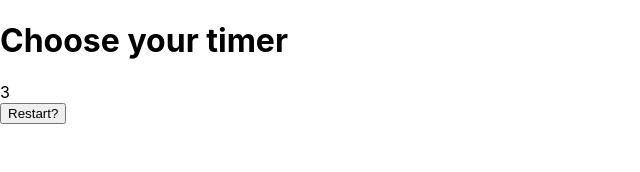
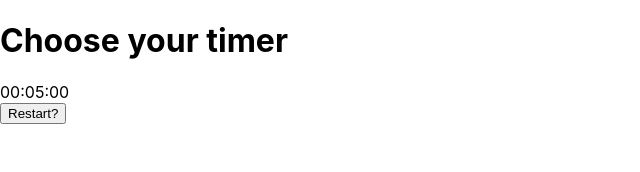
Before and after one commit to baldore/daily-timers-react, a Next.js app: page / in a window 1280 px wide. Shown: the top 172 px of the page, without its empty margins (0-640 px from the left). Built offline with nearby package versions, Linux system fonts and the light colour scheme.

Commit message:
Add secondsToTime function

```diff
--- a/src/components/Timer.tsx
+++ b/src/components/Timer.tsx
@@ -1,30 +1,13 @@
 import { useEffect } from 'react'
 import useTimer from '../hooks/useTimer'
-
-const promptAudio = '/assets/audio/prompt.mp3'
-
-function notify() {
-  if (Notification.permission !== 'granted') {
-    return
-  }
-
-  const notification = new Notification('Finished timer: <label>', {
-    body: 'ujuuuu',
-    actions: [],
-  })
-  notification.onclick = function (e) {
-    e.preventDefault()
-    window.focus()
-  }
-
-  const audio = new Audio(promptAudio)
-  audio.play()
-}
+import { notify } from '../utils/notification'
+import { secondsToTime } from '../utils/time'
 
 function Timer(): JSX.Element {
   const { count, isDone, restartTimer } = useTimer({
-    initialValue: 3,
+    initialValue: 300,
   })
+  const { hours, minutes, seconds } = secondsToTime(count)
 
   useEffect(() => {
     if (isDone) {
@@ -34,7 +17,9 @@ function Timer(): JSX.Element {
 
   return (
     <div>
-      <div>{count}</div>
+      <div>
+        {hours}:{minutes}:{seconds}
+      </div>
       {isDone && <h2>Done!</h2>}
       <button onClick={restartTimer}>Restart?</button>
     </div>
--- /dev/null
+++ b/src/utils/notification.ts
@@ -0,0 +1,21 @@
+const promptAudio = '/assets/audio/prompt.mp3'
+
+export function notify(): void {
+  if (Notification.permission !== 'granted') {
+    return
+  }
+
+  const notification = new Notification('Finished timer: <label>', {
+    body: 'ujuuuu',
+    actions: [],
+  })
+
+  notification.onclick = function (e) {
+    e.preventDefault()
+    window.focus()
+    notification.close()
+  }
+
+  const audio = new Audio(promptAudio)
+  audio.play()
+}
--- /dev/null
+++ b/src/utils/time.ts
@@ -0,0 +1,26 @@
+type Time = {
+  hours: string
+  minutes: string
+  seconds: string
+}
+
+export function secondsToTime(seconds: number): Time {
+  let hh = 0
+  let mm = 0
+  let ss = seconds
+
+  while (ss >= 60) {
+    ss -= 60
+    mm += 1
+    if (mm >= 60) {
+      mm = 0
+      hh += 1
+    }
+  }
+
+  return {
+    hours: hh.toString().padStart(2, '0'),
+    minutes: mm.toString().padStart(2, '0'),
+    seconds: ss.toString().padStart(2, '0'),
+  }
+}
```
